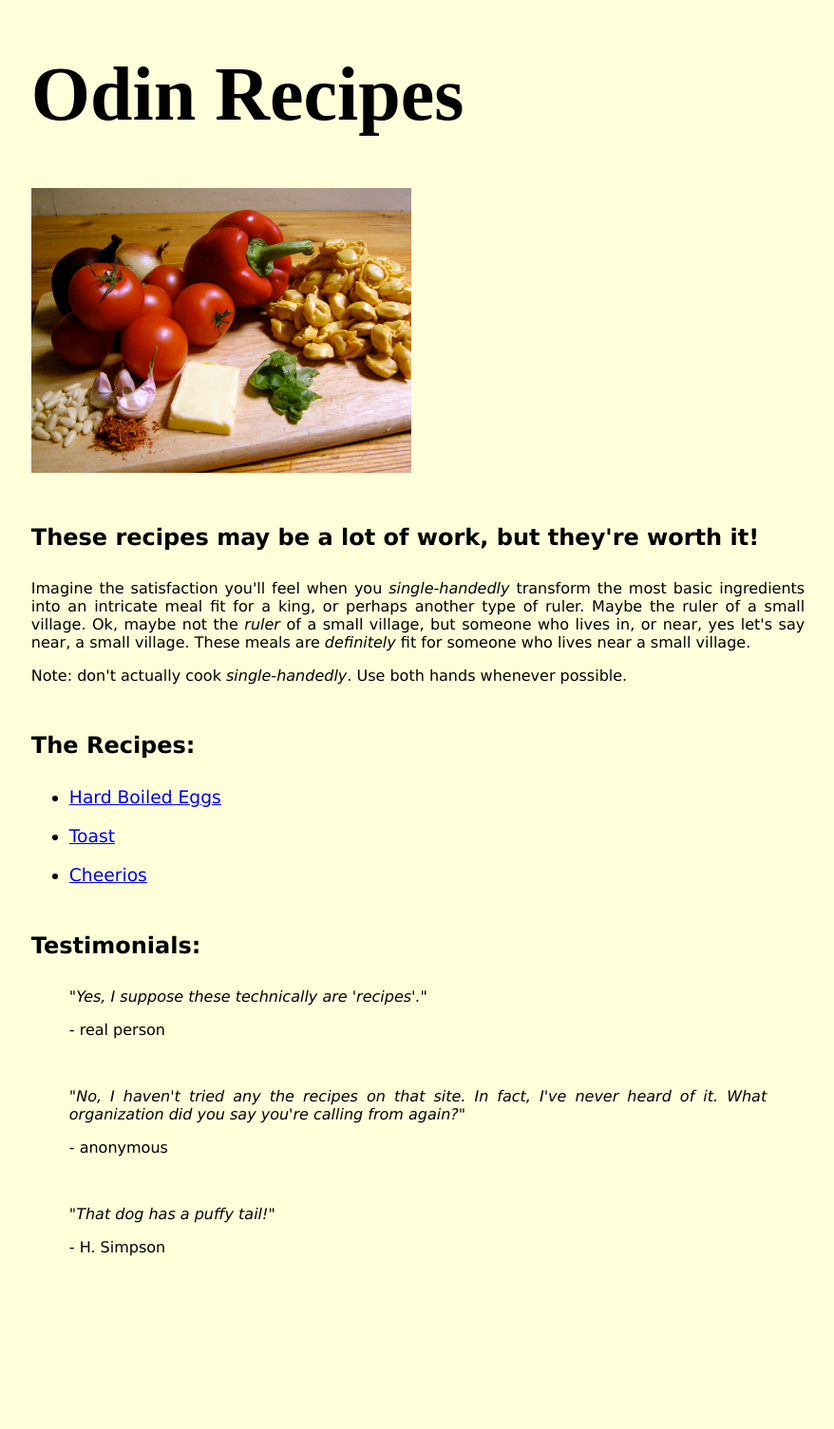
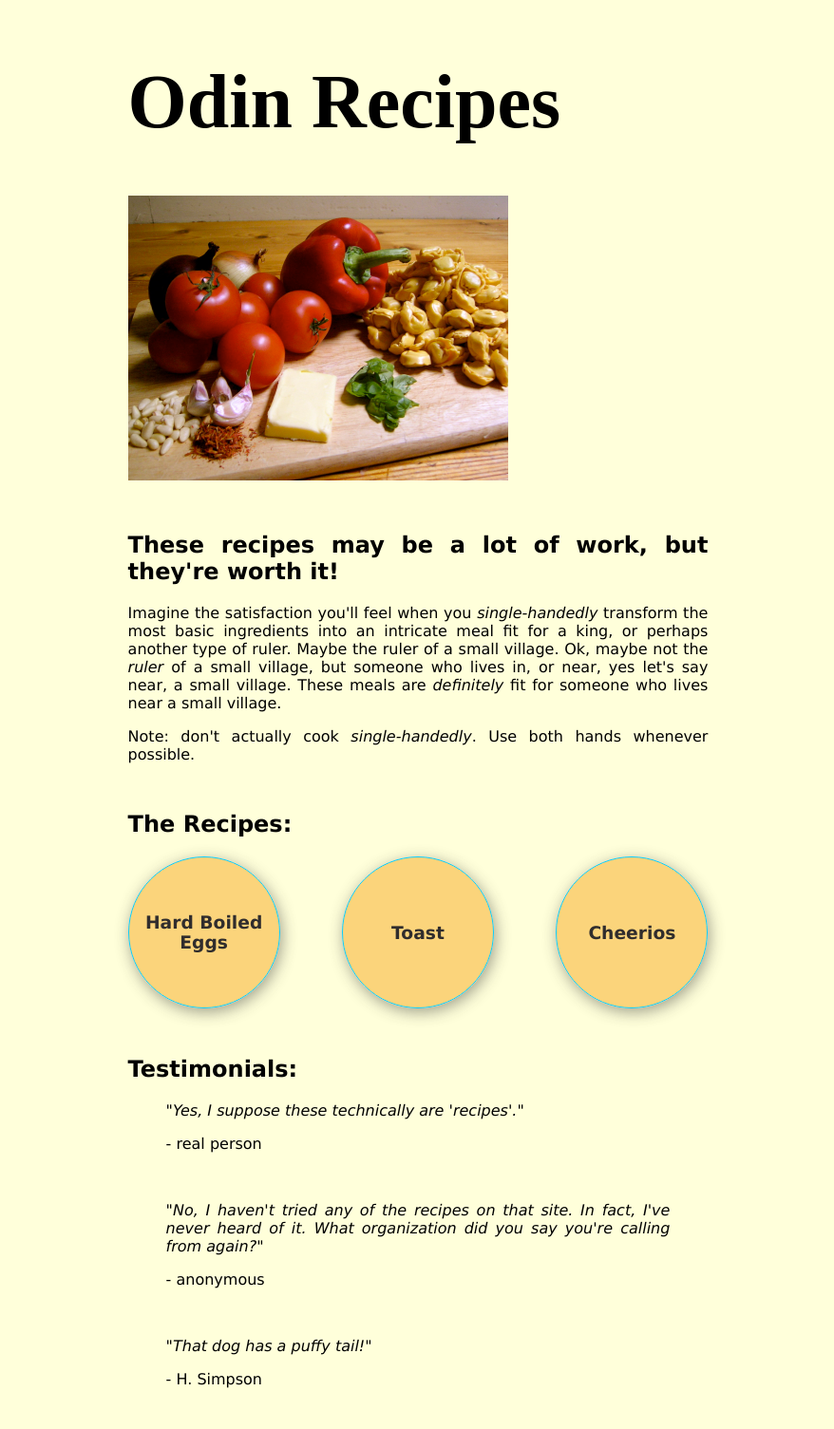
Before and after one commit to ravanbak/odin-recipes, a Jekyll site: the page index.html, which Jekyll copies as it is, in a window 1280 px wide. Shown: the whole page at 95% size, without its empty margins (200-1078 px from the left). Built offline with Jekyll 4.4.1, drawn with Linux system fonts in a browser that asks for light colours; before the commit the page ends 1366 px from its top, so only the background shows below that.

Commit message:
Add link color change on hover on main page

```diff
--- a/index.html
+++ b/index.html
@@ -16,11 +16,18 @@
         <p>Note: don't actually cook <em>single-handedly</em>. Use both hands whenever possible.</p>
         <h2>The Recipes:</h2>
         <h3>
-            <ul>
-                <li><a href="./recipes/hardboiledeggs.html">Hard Boiled Eggs</a></li>
-                <li><a href="./recipes/toast.html">Toast</a></li>
-                <li><a href="./recipes/multigrain_cheerios.html">Cheerios</a></li>
+            <div class="recipes">
+            <!--
+            <ul class="recipes">
+                <li><a class="card" href="./recipes/hardboiledeggs.html">Hard Boiled Eggs</a></li>
+                <li><a class="card" href="./recipes/toast.html">Toast</a></li>
+                <li><a class="card" href="./recipes/multigrain_cheerios.html">Cheerios</a></li>
             </ul>
+            -->
+                <a class="card" href="./recipes/hardboiledeggs.html">Hard Boiled Eggs</a>
+                <a class="card" href="./recipes/toast.html">Toast</a>
+                <a class="card" href="./recipes/multigrain_cheerios.html">Cheerios</a>
+            </div>
         </h3>
         <h2>Testimonials:</h2>
         <blockquote>
@@ -29,7 +36,7 @@
         </blockquote>
         <br>
         <blockquote>
-            <em>"No, I haven't tried any the recipes on that site. In fact, I've never heard of it. What organization did you say you're calling from again?"</em>
+            <em>"No, I haven't tried any of the recipes on that site. In fact, I've never heard of it. What organization did you say you're calling from again?"</em>
             <p>- anonymous</p>
         </blockquote>
         <br>
--- a/styles.css
+++ b/styles.css
@@ -1,13 +1,20 @@
-* {
+html {
+    display: flex;
+    box-sizing: border-box;
     background-color:rgb(255, 255, 218);
     font-family: Verdana, Geneva, Tahoma, sans-serif;
     text-align: justify;
+    justify-content: center;
+}
+
+*, *::before, *::after {
+    box-sizing: inherit;
 }
 
 div {
     margin-left: auto;
     margin-right: auto;
-    max-width: 80ch;
+    max-width: 60ch;
 }
 
 h1 {
@@ -19,14 +26,55 @@
 
 h2 {
     margin-top: 50px;
-    margin-bottom: 30px;
+    margin-bottom: 20px;
 }
 
-ul, ol, li {
+ol, li {
     /*background-color:lightgoldenrodyellow;*/
     font-weight: normal;
-    margin-top: 20px;
-    margin-bottom: 20px;
+    margin: 0px;
+    padding: 20px;
+}
+
+ul.recipes {
+    list-style-type: none;
+    padding: 0;
+    margin: 0;
+}
+
+.recipes {
+    height: 160px;
+    display: flex;
+    flex: 1;
+    justify-content: space-between;
+    flex-direction: row;
+    flex-wrap: wrap;
+    padding: 0px;
+}
+
+.card {
+    width: 160px;
+    /*height: 160px;*/
+    padding: 0px;
+    margin: 0px;
+    background-color:rgba(248, 177, 46, 0.548);
+    display: flex;
+    border: 1px solid rgb(11, 205, 253);
+    box-shadow: 2px 4px 16px rgba(49, 49, 46, 0.46);
+
+    border-radius: 50%;
+
+    align-items: center;
+    justify-content: center;
+    text-align: center;
+    text-decoration: none;
+    color: rgb(48, 45, 45);
+    font-weight: bold;
+}
+
+a:hover {
+    background-color: darkturquoise;
+    box-shadow: 1px 10px 26px rgba(49, 49, 46, 0.96);
 }
 
 /*
```
